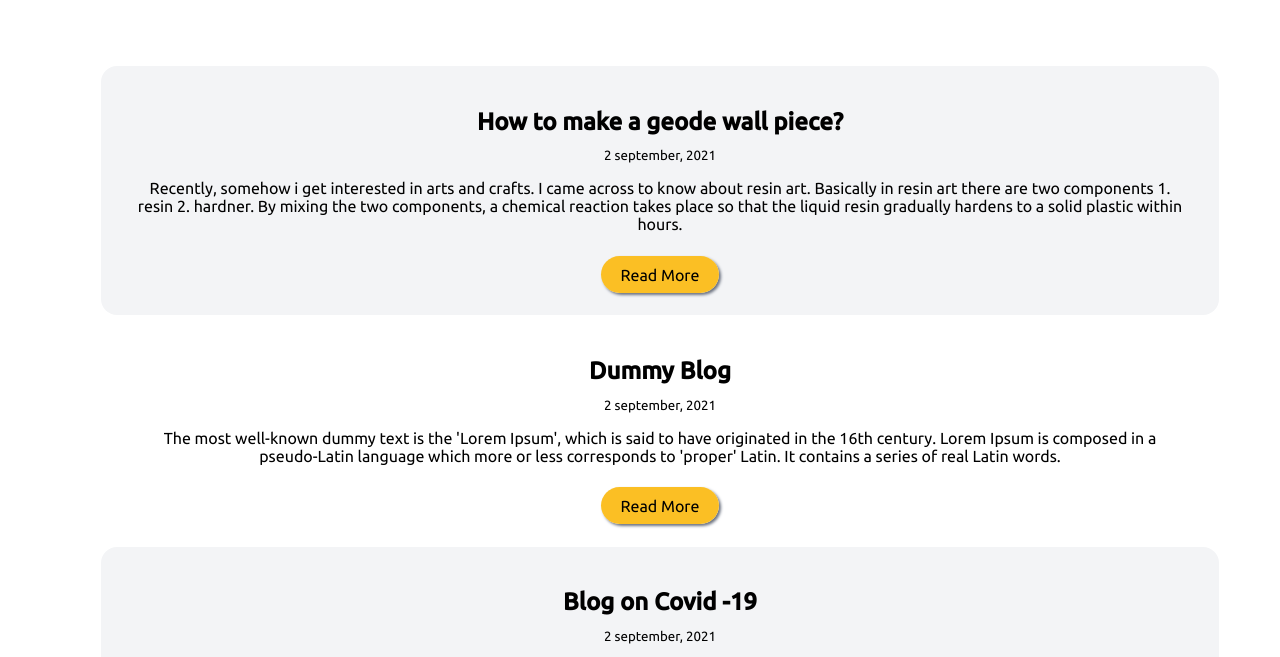
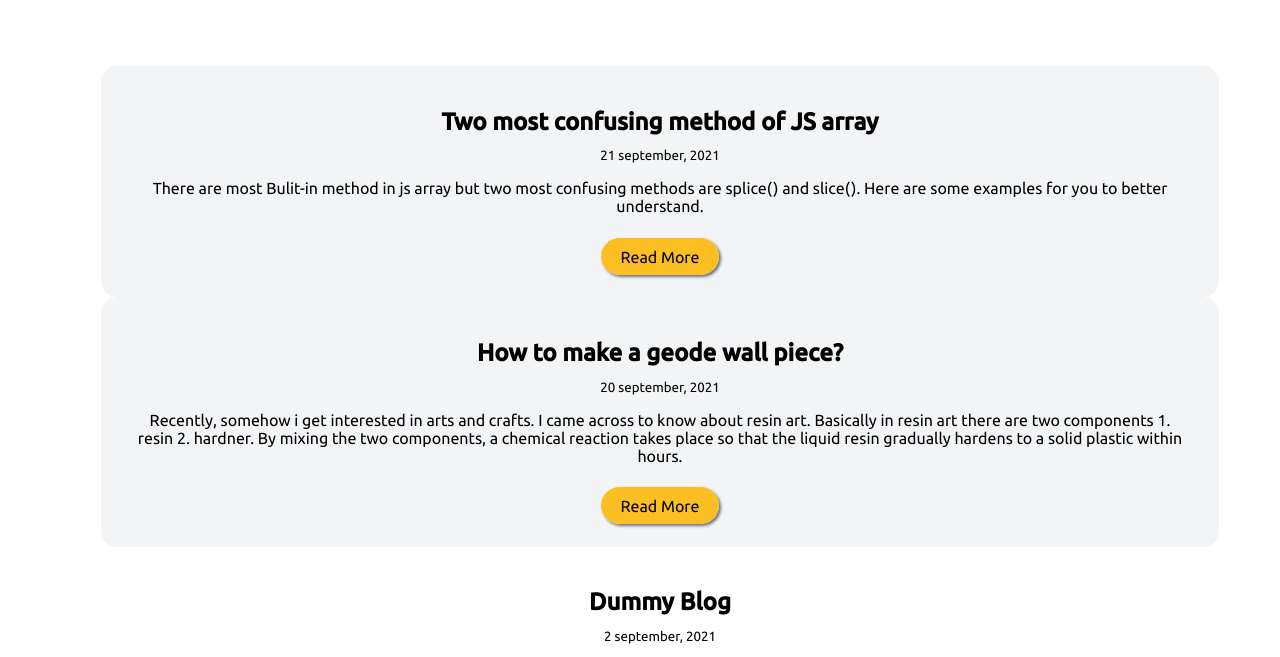
Before and after one commit to mariyasada/sadamariya_portfolio, a plain HTML site: page blogs.html in a window 1280 px wide. Shown: the part 753-1410 px from the top of the page. Drawn offline with Linux system fonts and the light colour scheme.

Commit message:
Update blogs.html

```diff
--- a/blogs.html
+++ b/blogs.html
@@ -31,8 +31,16 @@
 <ul class="list-non-bullets">
     <li>
         <article class="showcase-project  container container-center ow">
+            <h1>Two most confusing method of JS array</h1>
+            <small>21 september, 2021</small>
+            <p> There are most Bulit-in method in js array but two most confusing methods are splice() and slice(). Here are some examples for you to better understand. </p>
+            <a class="link link-primary" href="/blog/method.html">Read More</a>
+        </article>
+    </li>
+    <li>
+        <article class="showcase-project  container container-center ow">
             <h1>How to make a geode wall piece?</h1>
-            <small>2 september, 2021</small>
+            <small>20 september, 2021</small>
             <p> Recently, somehow i get interested in arts and crafts. I came across to know about resin art. Basically in resin art there are two components 1. resin 2. hardner. By mixing the two components, a chemical reaction takes place so that the liquid resin gradually hardens to a solid plastic within hours.</p>
             <a class="link link-primary" href="/resin.html">Read More</a>
         </article>
```
